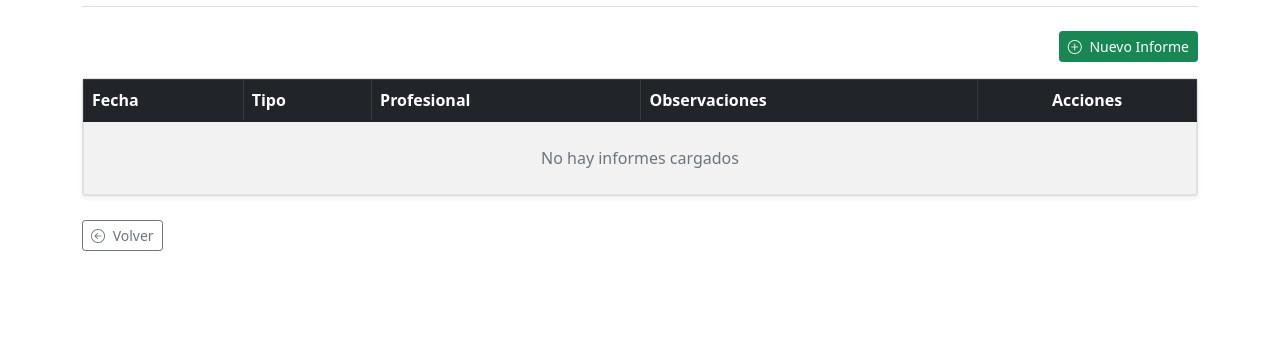
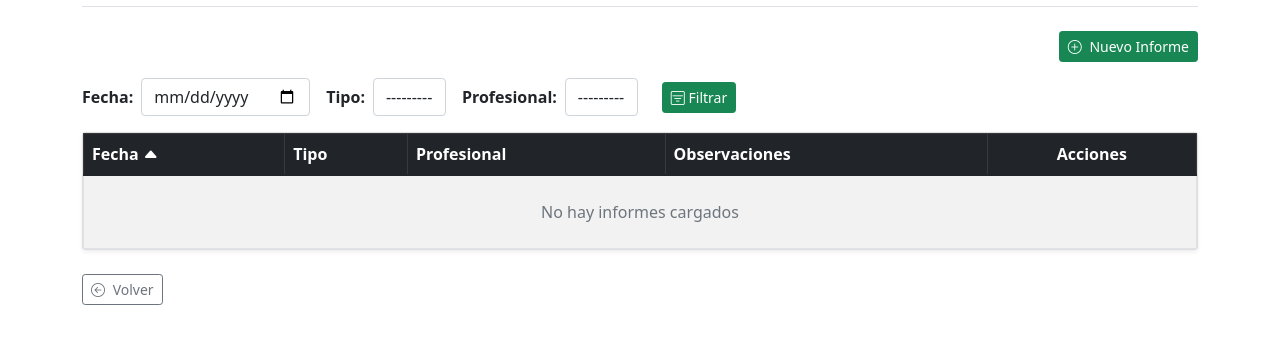
Before and after one commit to NadCarlos/gym_django, a Django app: page /rehabilitacion/informes/1 in a window 1280 px wide. Shown: the part 150-494 px from the top of the page. Run offline with Django 4.2, Linux system fonts and the light colour scheme; the visitor is signed in with stand-in values (Sample User, id 1); data that the repository does not hold is empty; parts of the project's set-up code (start-up, migrations or seed data) failed here and were passed over; some libraries are stand-ins or nearby versions.

Commit message:
added filters to informe

```diff
--- /dev/null
+++ b/gym/rehabilitacion/filters.py
@@ -0,0 +1,32 @@
+import django_filters
+from django import forms
+
+from rehabilitacion.models import Informe, TipoInforme
+from administracion.models import Profesional, ProfesionalArea
+
+
+class InformeFilter(django_filters.FilterSet):
+    fecha = django_filters.DateFilter(
+        widget=forms.DateInput(attrs={"type": "date", "class": "form-control"})
+    )
+    id_tipo_informe = django_filters.ModelChoiceFilter(
+        queryset=TipoInforme.objects.all().order_by("nombre"),
+        widget=forms.Select(attrs={"class": "form-control custom-class"}),
+    )
+    id_profesional = django_filters.ModelChoiceFilter(
+        queryset=Profesional.objects.filter(
+            id__in=ProfesionalArea.objects.filter(id_area=2).values_list(
+                "id_profesional", flat=True
+            ),
+            activo=True,
+        ).order_by("apellido"),
+        widget=forms.Select(attrs={"class": "form-control custom-class"}),
+    )
+
+    class Meta:
+        model = Informe
+        fields = [
+            "fecha",
+            "id_tipo_informe",
+            "id_profesional",
+        ]
--- a/gym/rehabilitacion/templates/informes/list.html
+++ b/gym/rehabilitacion/templates/informes/list.html
@@ -19,6 +19,25 @@
         </a>
     </div>
 
+    <!-- Filtros -->
+    <form method="GET" action="{% url 'informes' paciente.id %}" class="d-flex align-items-center gap-3 mb-3">
+        <div class="d-flex align-items-center">
+            <label class="me-2 fw-bold">Fecha:</label>
+            {{ form.fecha }}
+        </div>
+        <div class="d-flex align-items-center">
+            <label class="me-2 fw-bold">Tipo:</label>
+            {{ form.id_tipo_informe }}
+        </div>
+        <div class="d-flex align-items-center">
+            <label class="me-2 fw-bold">Profesional:</label>
+            {{ form.id_profesional }}
+        </div>
+        <button type="submit" class="btn btn-success btn-sm ms-2">
+            <i class="bi bi-filter-square"></i> Filtrar
+        </button>
+    </form>
+
     <!-- Tabla -->
     <div class="card shadow-sm">
         <div class="card-body p-0">
@@ -26,9 +45,36 @@
                 <table class="table table-striped table-hover table-bordered mb-0">
                     <thead class="table-dark">
                         <tr>
-                            <th>Fecha</th>
-                            <th>Tipo</th>
-                            <th>Profesional</th>
+                            <th>
+                                <a class="text-white text-decoration-none" href="?{{ request.GET.urlencode }}&ordering={% if ordering == 'fecha' %}-fecha{% else %}fecha{% endif %}">
+                                    Fecha
+                                    {% if ordering == 'fecha' %}
+                                        <i class="bi bi-caret-down-fill"></i>
+                                    {% elif ordering == '-fecha' %}
+                                        <i class="bi bi-caret-up-fill"></i>
+                                    {% endif %}
+                                </a>
+                            </th>
+                            <th>
+                                <a class="text-white text-decoration-none" href="?{{ request.GET.urlencode }}&ordering={% if ordering == 'id_tipo_informe__nombre' %}-id_tipo_informe__nombre{% else %}id_tipo_informe__nombre{% endif %}">
+                                    Tipo
+                                    {% if ordering == 'id_tipo_informe__nombre' %}
+                                        <i class="bi bi-caret-down-fill"></i>
+                                    {% elif ordering == '-id_tipo_informe__nombre' %}
+                                        <i class="bi bi-caret-up-fill"></i>
+                                    {% endif %}
+                                </a>
+                            </th>
+                            <th>
+                                <a class="text-white text-decoration-none" href="?{{ request.GET.urlencode }}&ordering={% if ordering == 'id_profesional__apellido' %}-id_profesional__apellido{% else %}id_profesional__apellido{% endif %}">
+                                    Profesional
+                                    {% if ordering == 'id_profesional__apellido' %}
+                                        <i class="bi bi-caret-down-fill"></i>
+                                    {% elif ordering == '-id_profesional__apellido' %}
+                                        <i class="bi bi-caret-up-fill"></i>
+                                    {% endif %}
+                                </a>
+                            </th>
                             <th>Observaciones</th>
                             <th class="text-center">Acciones</th>
                         </tr>
--- a/gym/rehabilitacion/views/informe.py
+++ b/gym/rehabilitacion/views/informe.py
@@ -5,6 +5,7 @@ from django.shortcuts import render, redirect, HttpResponse
 from django.http import JsonResponse
 from utils.decorators import requiere_areas
 
+from rehabilitacion.filters import InformeFilter
 from rehabilitacion.forms import(
     InformeCreateForm,
     ArchivoCreateForm,
@@ -29,13 +30,29 @@ class InformesList(View):
 
     def get(self, request, id):
         paciente = pacienteRepo.get_by_id(id=id)
-        informes = informeRepo.filter_by_paciente_id(paciente_id=id)
+        filterset = InformeFilter(request.GET, informeRepo.filter_by_paciente_id(paciente_id=id))
+
+        ordering = request.GET.get('ordering', '-fecha')
+        allowed_ordering = {
+            'fecha',
+            '-fecha',
+            'id_tipo_informe__nombre',
+            '-id_tipo_informe__nombre',
+            'id_profesional__apellido',
+            '-id_profesional__apellido',
+        }
+        if ordering not in allowed_ordering:
+            ordering = '-fecha'
+
+        informes = filterset.qs.order_by(ordering)
         return render(
             request,
             'informes/list.html',
             dict(
                 paciente=paciente,
                 informes=informes,
+                form=filterset.form,
+                ordering=ordering,
             )
         )
 
@@ -72,6 +89,14 @@ class InformeCreate(View):
                 observaciones=form.cleaned_data['observaciones'],
             )
             return redirect('informe_detail', nuevo_informe.id)
+        return render(
+            request,
+            'informes/create.html',
+            dict(
+                paciente=paciente,
+                form=form,
+            )
+        )
 
 
 @method_decorator(login_required(login_url='login'), name='dispatch')
```
